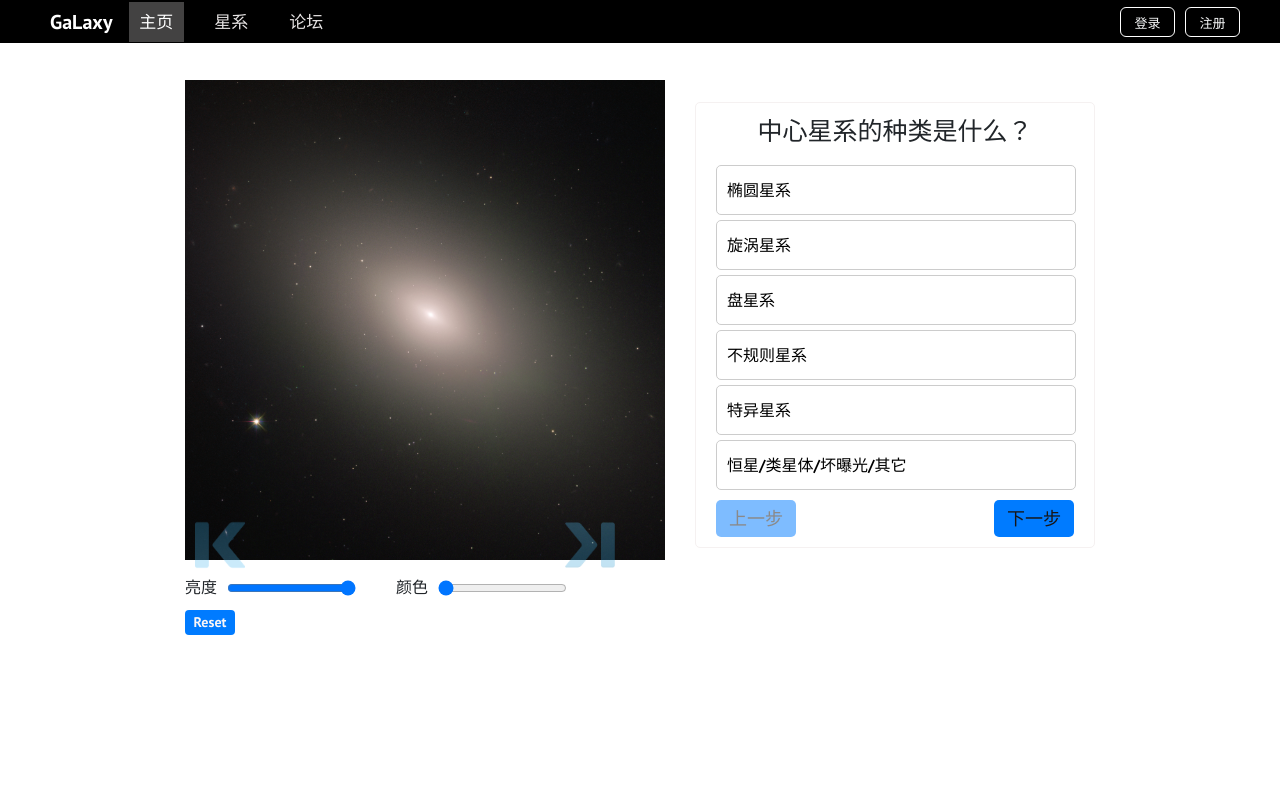
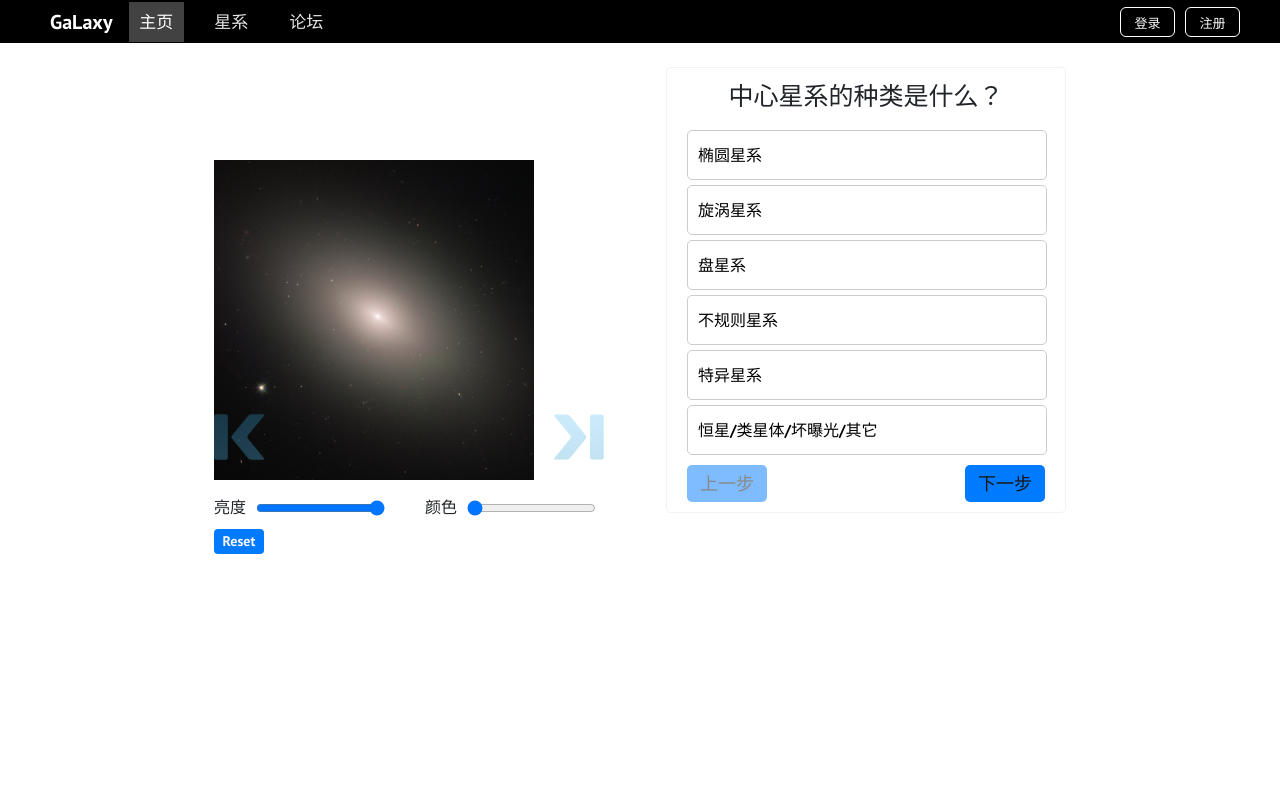
Before and after one commit to Ruibiao-Luo/react-GaLa-web-front-end-v2-2, a React (Create React App) app: page /galclass in a window 1280 px wide. Shown: the top 800 px of the page. Built offline with nearby package versions, Linux system fonts and the light colour scheme; the HTML template or start-up script is replaced by a standard one.

Commit message:
Update 3 files

```diff
--- a/src/components/GalaxyCard.css
+++ b/src/components/GalaxyCard.css
@@ -6,8 +6,8 @@
 }
 
 .image {
-  width: 60vh;
-  height: 60vh;
+  width: 40vh;
+  height: 40vh;
   background-size: cover;
   background-position: center;
 }
@@ -57,6 +57,7 @@
 
 
 .button-reset {
+  display: block;
   font-size: 14px;
   padding: 2px;
   width: 50px;
--- a/src/components/Galclass.css
+++ b/src/components/Galclass.css
@@ -8,13 +8,14 @@
 
 .galclass-left {
   align-items: flex-end;
-  margin-right: 15px;
+  margin-right: 25px;
+  margin-top: 80px;
 }
 
 .galclass-right {
   align-items: flex-start;
-  margin-left: 15px;
-  margin-top: -180px;
+  margin-left: 25px;
+  margin-top: -330px;
 }
 
 @media screen and (max-width: 768px) {
@@ -32,7 +33,7 @@
 
 .galclass-left__prev,
 .galclass-left__next {
-  top: 65%;
+  top: 51.5%;
   position: absolute;
   z-index: 1;
   border: none;
@@ -43,7 +44,7 @@
 }
 
 .galclass-left__prev {
-  margin-left: 10px;
+  margin-left: 0px;
   background-image: url("/array_next.png");
   background-size: contain;
   background-repeat: no-repeat;
@@ -51,7 +52,7 @@
 }
 
 .galclass-left__next {
-  margin-left: 380px;
+  margin-left: 340px;
   background-image: url("/array_prev.png");
   background-size: contain;
   background-repeat: no-repeat;
--- a/src/components/SeleCard.js
+++ b/src/components/SeleCard.js
@@ -20,9 +20,9 @@ const questions = [
     question: "这个星系有什么特殊特征吗?",
     options: [
       "引力透镜/弧状",
-      "并合星系",
-      "环星系/车轮星系",
-      "潮汐扰动",
+      "并合星系/潮汐扰动",
+      "环星系/车轮星系/霍格天体",
+      "低表面亮度星系/极弥散星系",
       "其它",
       "无特征",
     ],
@@ -93,9 +93,9 @@ const SeleCard = () => {
       </div>
       <div className="button-section">
         <button
-        className="button-step"
-        onClick={handlePrevClick}
-        disabled={currentQuestion === 0}
+          className="button-step"
+          onClick={handlePrevClick}
+          disabled={currentQuestion === 0}
         >
           上一步
         </button>
```
